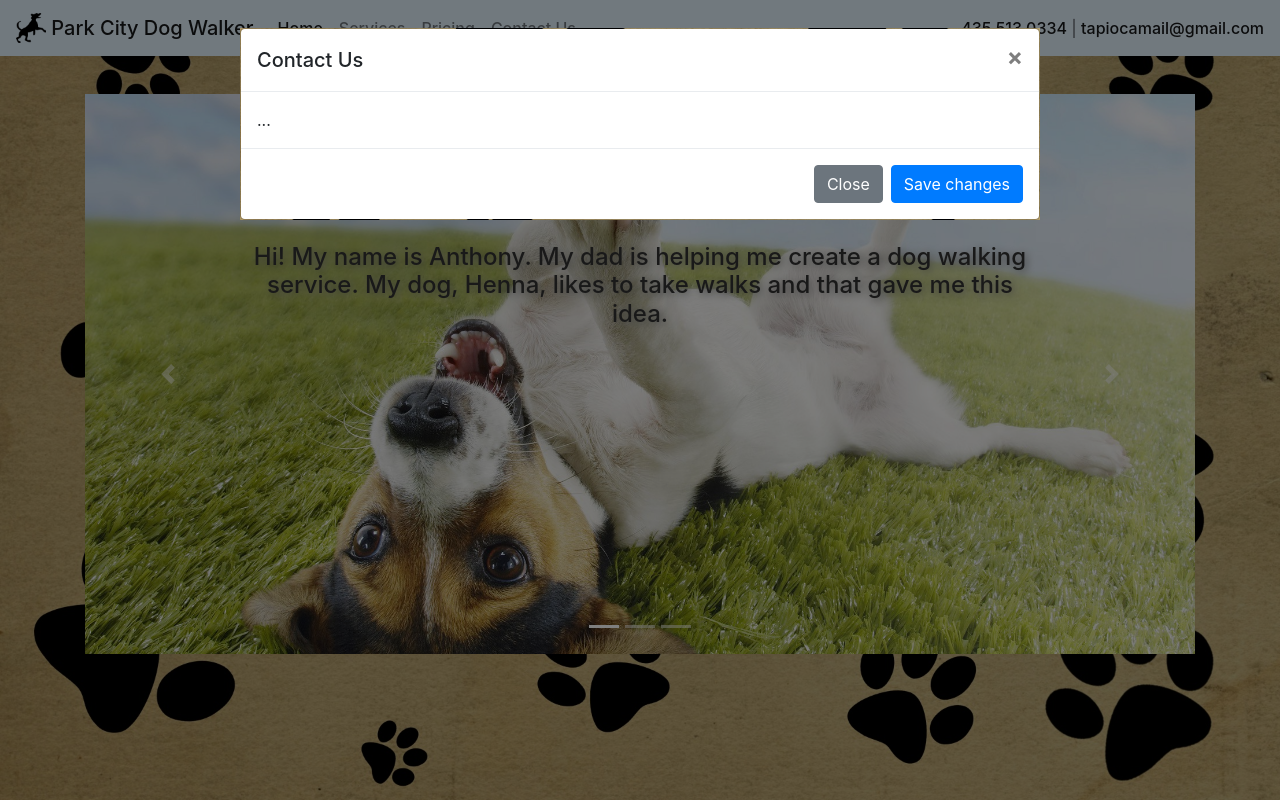
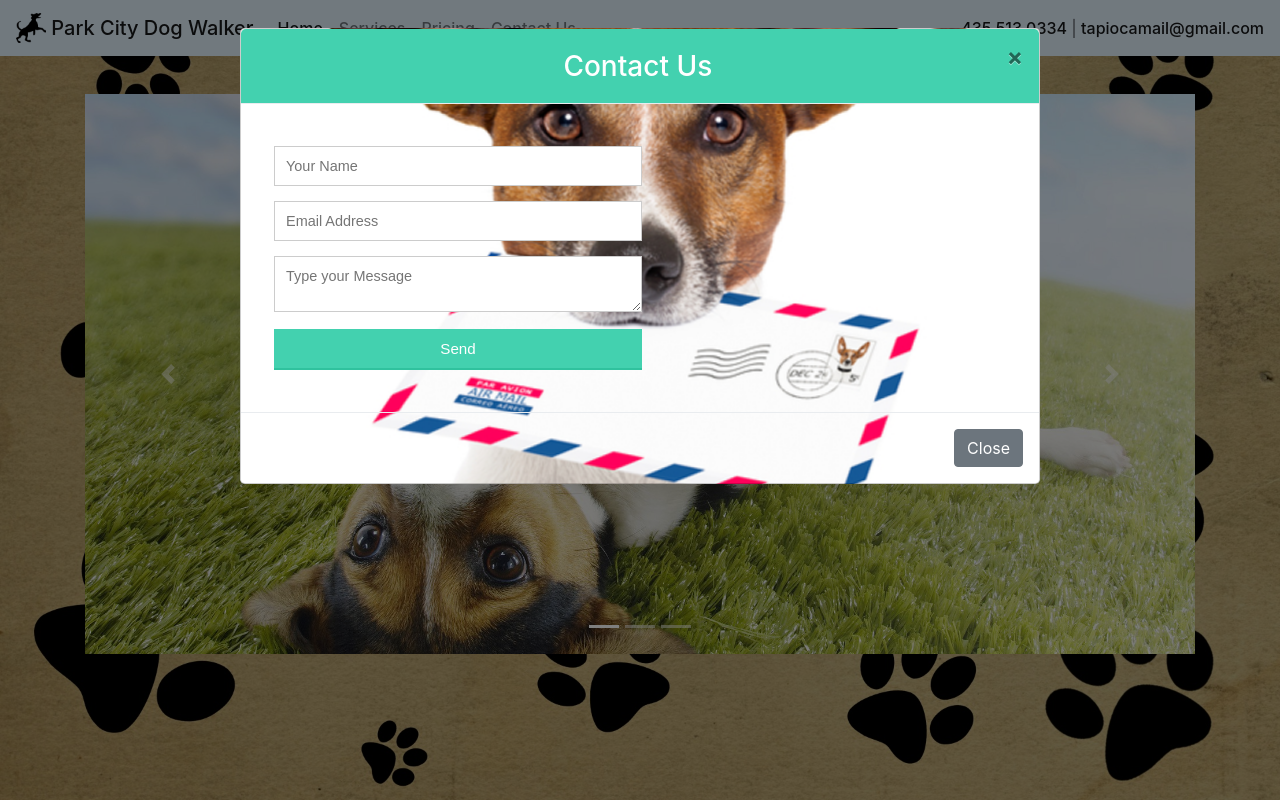
Before and after one commit to raphatapi/dog-walker, a PHP site: page / in a window 1280 px wide, after a click on "Contact Us". Run offline with PHP 8.4, Linux system fonts and the light colour scheme; some libraries are stand-ins or nearby versions.

Commit message:
form dog

```diff
--- a/index.html
+++ b/index.html
@@ -81,17 +81,23 @@
         <div class="modal-dialog modal-lg" role="document">
             <div class="modal-content">
                 <div class="modal-header">
-                    <h5 class="modal-title" id="exampleModalLongTitle">Contact Us</h5>
+                    <h3 class="modal-title" id="exampleModalLongTitle">Contact Us</h3>
                     <button type="button" class="close" data-dismiss="modal" aria-label="Close">
                         <span aria-hidden="true">&times;</span>
                     </button>
                 </div>
                 <div class="modal-body">
-                ...
+                    <div class="form-style-6">
+                        <form>
+                        <input type="text" name="field1" placeholder="Your Name" />
+                        <input type="email" name="field2" placeholder="Email Address" />
+                        <textarea name="field3" placeholder="Type your Message"></textarea>
+                        <input type="submit" value="Send" />
+                        </form>
+                        </div>
                 </div>
                 <div class="modal-footer">
                     <button type="button" class="btn btn-secondary" data-dismiss="modal">Close</button>
-                    <button type="button" class="btn btn-primary">Save changes</button>
                 </div>
             </div>
         </div>
--- a/style.css
+++ b/style.css
@@ -30,10 +30,100 @@ li a {
     text-shadow: 2px 2px 8px gray;
 }
 
-.modal-dialog {
-    background: url("./pics/dog-wallpaper.jpg") no-repeat center center fixed;
-    -webkit-background-size: cover;
+/* MODAL */
+.modal-content {
+    background: url("./pics/mail-dog-primary.png") no-repeat center center fixed;
+    /* -webkit-background-size: cover;
     -moz-background-size: cover;
     -o-background-size: cover;
-    background-size: cover;
+    background-size: cover; */
 }
+
+.modal-header {
+    background: #43d1af;
+}
+
+.modal-title {
+    color: white;
+    /* padding-left: 40%; */
+    margin-left: 40%;
+}
+
+/* FORM */
+.form-style-6{
+    font: 95% Arial, Helvetica, sans-serif;
+    max-width: 400px;
+    margin: 10px 40px 10px 1px;
+    padding: 16px;
+    /* background: #F7F7F7; */
+}
+.form-style-6 h1{
+    background: #43D1AF;
+    padding: 20px 0;
+    font-size: 140%;
+    font-weight: 300;
+    text-align: center;
+    color: #fff;
+    margin: -16px -16px 16px -16px;
+}
+.form-style-6 input[type="text"],
+.form-style-6 input[type="date"],
+.form-style-6 input[type="datetime"],
+.form-style-6 input[type="email"],
+.form-style-6 input[type="number"],
+.form-style-6 input[type="search"],
+.form-style-6 input[type="time"],
+.form-style-6 input[type="url"],
+.form-style-6 textarea,
+.form-style-6 select
+{
+    -webkit-transition: all 0.30s ease-in-out;
+    -moz-transition: all 0.30s ease-in-out;
+    -ms-transition: all 0.30s ease-in-out;
+    -o-transition: all 0.30s ease-in-out;
+    outline: none;
+    box-sizing: border-box;
+    -webkit-box-sizing: border-box;
+    -moz-box-sizing: border-box;
+    width: 100%;
+    background: #fff;
+    margin-bottom: 4%;
+    border: 1px solid #ccc;
+    padding: 3%;
+    color: #555;
+    font: 95% Arial, Helvetica, sans-serif;
+}
+.form-style-6 input[type="text"]:focus,
+.form-style-6 input[type="date"]:focus,
+.form-style-6 input[type="datetime"]:focus,
+.form-style-6 input[type="email"]:focus,
+.form-style-6 input[type="number"]:focus,
+.form-style-6 input[type="search"]:focus,
+.form-style-6 input[type="time"]:focus,
+.form-style-6 input[type="url"]:focus,
+.form-style-6 textarea:focus,
+.form-style-6 select:focus
+{
+    box-shadow: 0 0 5px #43D1AF;
+    padding: 3%;
+    border: 1px solid #43D1AF;
+}
+
+.form-style-6 input[type="submit"],
+.form-style-6 input[type="button"]{
+    box-sizing: border-box;
+    -webkit-box-sizing: border-box;
+    -moz-box-sizing: border-box;
+    width: 100%;
+    padding: 3%;
+    background: #43D1AF;
+    border-bottom: 2px solid #30C29E;
+    border-top-style: none;
+    border-right-style: none;
+    border-left-style: none;
+    color: #fff;
+}
+.form-style-6 input[type="submit"]:hover,
+.form-style-6 input[type="button"]:hover{
+    background: #2EBC99;
+}
```
Also changed, not shown: pics/dogs-2304475_960_720.jpg (deleted), pics/mail-dog-primary.png (added).
